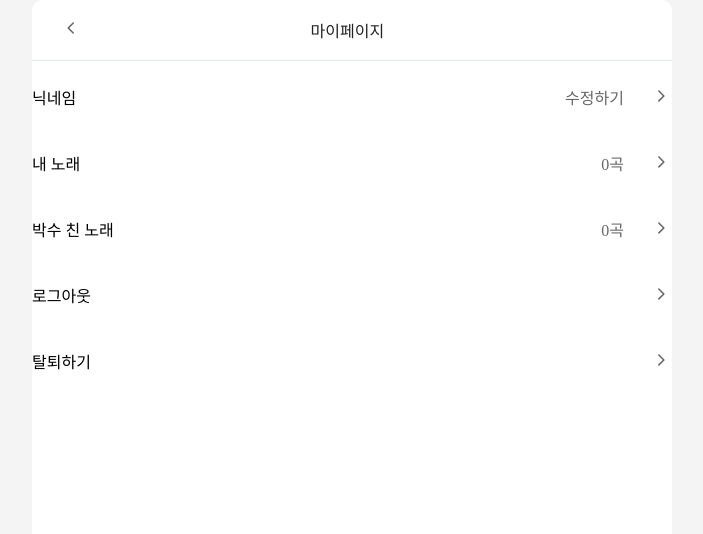
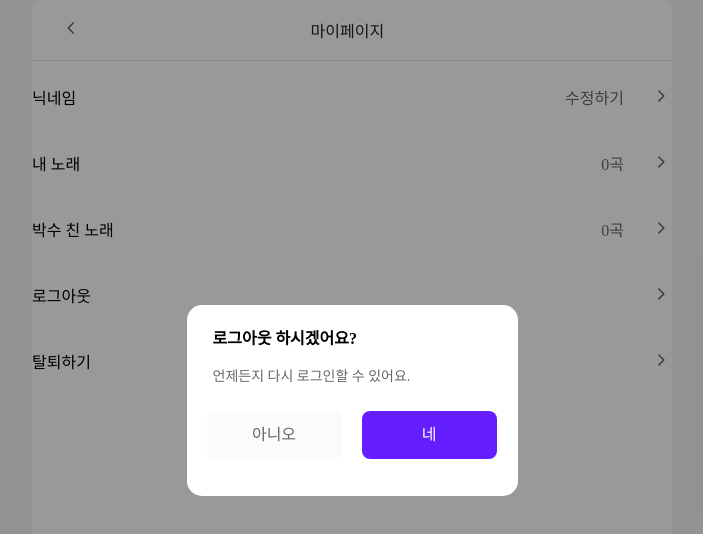
Before and after one commit to eun-hak/Team7-Frontend-2, a Next.js app: page /mypage in a window 1280 px wide. Both pictures are taken after a click on the element "로그아웃". Shown: the top 534 px of the page, without its empty margins (288-991 px from the left). Built offline with nearby package versions, Linux system fonts and the light colour scheme; no server answers.

Commit message:
로그아웃 + 삭제 모달창 구현

```diff
--- /dev/null
+++ b/api/deleteFeed.tsx
@@ -0,0 +1,32 @@
+import axios from "axios";
+import JwtInterceptors, { baseURL } from "./ApiController";
+import { getStorage } from "@/util/loginStorage";
+import { useRouter } from "next/navigation";
+const DeleteFeed = () => {
+  //   const { instance } = JwtInterceptors();
+  const router = useRouter();
+  const deletes = async () => {
+    const memberId = getStorage("delete")?.replace(/\"/gi, "");
+    const token: any = getStorage("access");
+    const token2 = `Bearer ${token.replace(/\"/gi, "")}`;
+
+    try {
+      const response = await axios.delete(`${baseURL}feeds/${memberId}`, {
+        headers: {
+          Authorization: token2,
+        },
+      });
+      console.log(response);
+      alert("삭제되었습니다");
+      router.refresh();
+      return response.data;
+    } catch (error) {
+      console.error("Error getting access token:", error);
+      throw error;
+    }
+  };
+
+  return { deletes };
+};
+
+export default DeleteFeed;
--- a/app/(mypage)/mypage/page.tsx
+++ b/app/(mypage)/mypage/page.tsx
@@ -8,20 +8,21 @@ import { useEffect, useState } from "react";
 import { useRecoilState } from "recoil";
 import { tokenState } from "@/recoil/recoilstore";
 import FrontIcon from "@/public/chevron-right.svg";
-import { useRouter } from "next/navigation";
+import { usePathname, useRouter } from "next/navigation";
+import Modal from "@/components/modal";
+import ModalForm from "@/components/modalform";
 
 const Mypage = () => {
   const { logout } = ETC();
   const methods = useForm();
   const [token, setToken] = useRecoilState(tokenState);
   const router = useRouter();
+  const [modalIsOpen, setModalIsOpen] = useState(false);
 
   const handleLogoutAndRedirect = () => {
     logout(() => {
       router.push("/main?value=전체"); // 특정 조건이 만족하는 경우에만 화면 이동
     });
-    // logout(); // 로그아웃 함수 호출
-    // router.push("/main"); // 화면 이동
   };
   useEffect(() => {
     console.log(token);
@@ -41,10 +42,8 @@ const Mypage = () => {
             </EditWrapper>
           </ContentWrapper>
 
-          <ContentWrapper>
-            <NicknameWrapper onClick={() => router.push("/mysong")}>
-              내 노래
-            </NicknameWrapper>
+          <ContentWrapper onClick={() => router.push("/mysong")}>
+            <NicknameWrapper>내 노래</NicknameWrapper>
             <EditWrapper>
               <WordWrapper>0곡</WordWrapper>
               <LogoLink>
@@ -61,11 +60,23 @@ const Mypage = () => {
               </LogoLink>
             </EditWrapper>
           </ContentWrapper>
-          <ContentWrapper onClick={() => handleLogoutAndRedirect()}>
+          {/* <ContentWrapper onClick={() => handleLogoutAndRedirect()}> */}
+          <ContentWrapper
+            onClick={() => {
+              setModalIsOpen(true);
+            }}
+          >
             로그아웃
             <LogoLink>
               <FrontIcon width={55} height={24} />
             </LogoLink>
+            <Modal
+              isOpen={modalIsOpen}
+              onRequestClose={() => setModalIsOpen(false)}
+            >
+              <ModalForm setModalIsOpen={setModalIsOpen}></ModalForm>
+              {/* <ModalForm></ModalForm> */}
+            </Modal>
           </ContentWrapper>
           <ContentWrapper>
             탈퇴하기
--- a/components/modalform.tsx
+++ b/components/modalform.tsx
@@ -1,22 +1,66 @@
 import styled from "@emotion/styled";
 import DeleteFeed from "@/api/deleteFeed";
+import { usePathname } from "next/navigation";
+import { useRouter } from "next/navigation";
+import ETC from "@/api/etc";
 interface StyledComponentProps {
   background?: string; // background 속성을 정의합니다.
 }
 
 export interface WriteEvaluationProps {
   setModalIsOpen: React.Dispatch<React.SetStateAction<boolean>>;
+  musicname?: string;
+  musician?: string;
 }
 const ModalForm = (
   // 원래 이 타입
   // React.Dispatch<React.SetStateAction<boolean>>
-  { setModalIsOpen }: WriteEvaluationProps
+  { setModalIsOpen, musicname, musician }: WriteEvaluationProps
 ) => {
+  const { logout } = ETC();
+  const router = useRouter();
+  const handleLogoutAndRedirect = () => {
+    logout(() => {
+      router.push("/main?value=전체"); // 특정 조건이 만족하는 경우에만 화면 이동
+    });
+  };
+  const path = usePathname();
+  const parts = path.split("/"); // 경로를 '/' 문자로 분리
+  const lastPart = parts[parts.length - 1]; // 마지막 부분을 가져오기
   const { deletes } = DeleteFeed();
   return (
     <ModalBox>
+      {lastPart === "mypage" ? (
         <ModalFlex>
-        <ModalWordWrap>노래 제목 - 가수</ModalWordWrap>
+          <ModalWordWrap>로그아웃 하시겠어요?</ModalWordWrap>
+          <ModalWordSubWrap>언제든지 다시 로그인할 수 있어요.</ModalWordSubWrap>
+          <ModalButtonFlex>
+            <ModalButton background="rgba(151, 148, 148, 0.04)">
+              <ModalButtonWord
+                color="rgba(0, 0, 0, 0.60);"
+                onClick={() => setModalIsOpen(false)}
+              >
+                아니오
+              </ModalButtonWord>
+            </ModalButton>
+            <ModalButton background="#651FFF">
+              <ModalButtonWord
+                color="#FFF;"
+                onClick={() => {
+                  handleLogoutAndRedirect();
+                  setModalIsOpen(false);
+                }}
+              >
+                네
+              </ModalButtonWord>
+            </ModalButton>
+          </ModalButtonFlex>
+        </ModalFlex>
+      ) : (
+        <ModalFlex>
+          <ModalWordWrap>
+            {musicname} - {musician}
+          </ModalWordWrap>
           <ModalWordWrap>노래를 삭제하시겠어요?</ModalWordWrap>
           <ModalWordSubWrap>삭제된 노래는 복구할 수 없어요.</ModalWordSubWrap>
           <ModalButtonFlex>
@@ -29,12 +73,19 @@ const ModalForm = (
               </ModalButtonWord>
             </ModalButton>
             <ModalButton background="#651FFF">
-            <ModalButtonWord color="#FFF;" onClick={() => deletes()}>
+              <ModalButtonWord
+                color="#FFF;"
+                onClick={() => {
+                  deletes();
+                  setModalIsOpen(false);
+                }}
+              >
                 네, 삭제할게요
               </ModalButtonWord>
             </ModalButton>
           </ModalButtonFlex>
         </ModalFlex>
+      )}
     </ModalBox>
   );
 };
@@ -87,9 +138,16 @@ const ModalButton = styled.div<StyledComponentProps>`
 const ModalButtonWord = styled.div`
   color: ${(props) => props.color};
   text-align: center;
-
+  cursor: pointer;
   font-size: 16px;
   font-style: normal;
   font-weight: 500;
   line-height: 3;
 `;
+
+// function logout(arg0: () => void) {
+//   throw new Error("Function not implemented.");
+// }
+// // function logout(arg0: () => void) {
+// //   throw new Error("Function not implemented.");
+// // }
```
Lines whose indentation alone changed are shown as unchanged.
